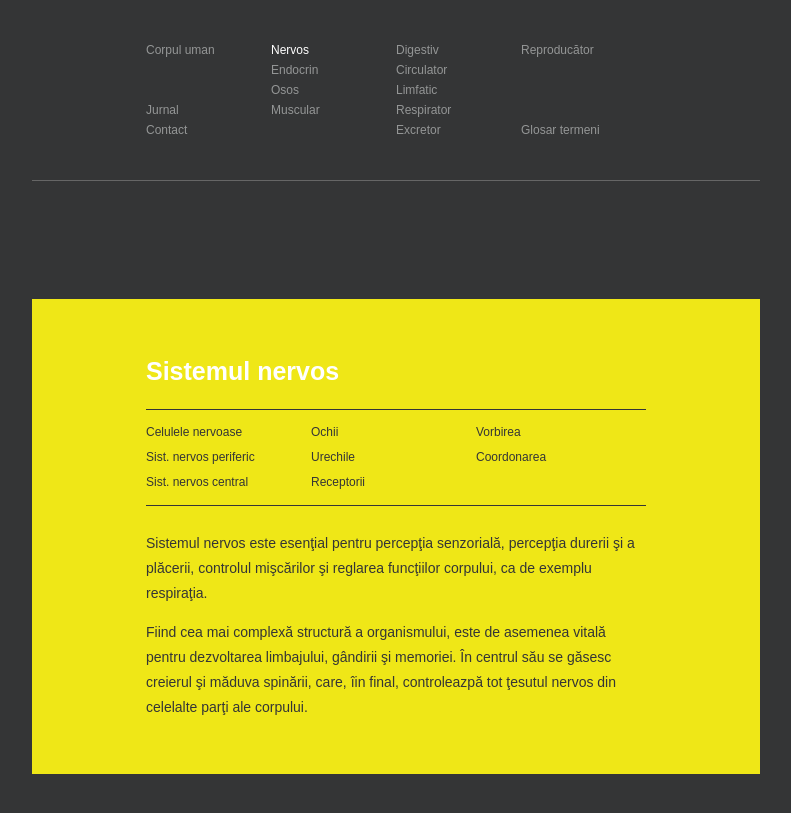
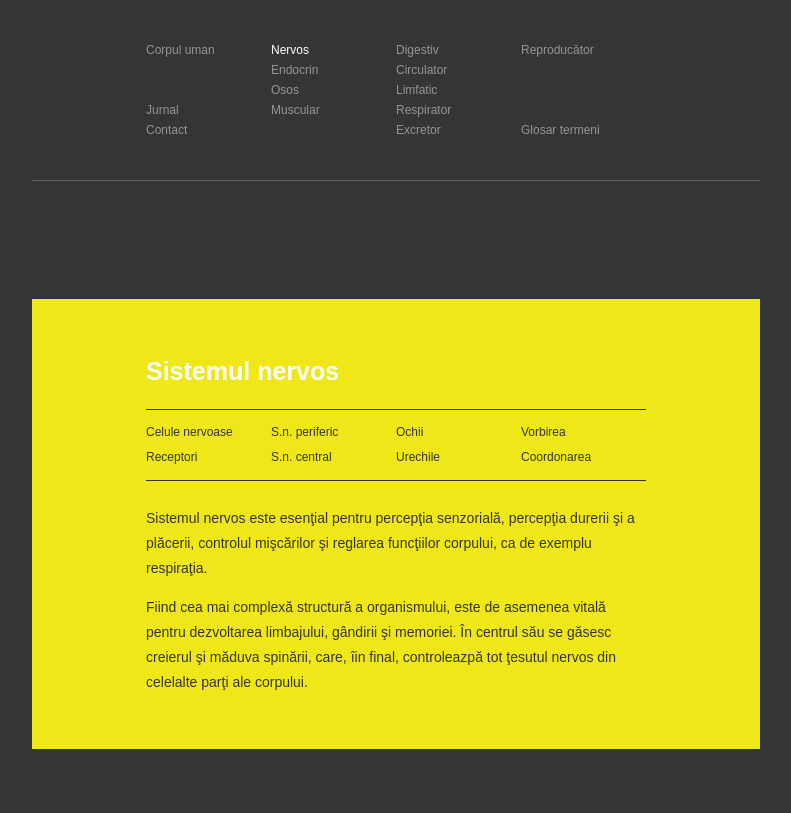
Before and after one commit to anatomics/anatomics.github.io, a Jekyll site: the page built from nervos/index.html, in a window 1280 px wide. Shown: the top 813 px of the page, without its empty margins (244-1035 px from the left). Built offline with Jekyll 4.4.1, drawn with Linux system fonts in a browser that asks for light colours.

Commit message:
Nervos changes

```diff
--- a/nervos/index.html
+++ b/nervos/index.html
@@ -9,14 +9,16 @@ section: c
 
 <div id="context">
 <ul class="inline">
-	<li><a href="#">Celulele nervoase</a></li>
-	<li><a href="#">Sist. nervos periferic</a></li>
-	<li><a href="#">Sist. nervos central</a></li>
+	<li><a href="#">Celule nervoase</a></li>
+	<li><a href="#">Receptori</a></li>
+</ul>
+<ul class="inline">
+	<li><a href="#">S.n. periferic</a></li>
+	<li><a href="#">S.n. central</a></li>
 </ul>
 <ul class="inline">
 	<li><a href="#">Ochii</a></li>
 	<li><a href="#">Urechile</a></li>
-	<li><a href="#">Receptorii</a></li>
 </ul>
 <ul class="inline">
 	<li><a href="#">Vorbirea</a></li>
--- a/style.css
+++ b/style.css
@@ -130,7 +130,7 @@ padding-top: 60px;
 }
 
 #context {
-height: 75px;
+height: 50px;
 padding: 10px 0;
 margin-bottom: 25px;
 border-top: #343536 1px solid;
@@ -140,7 +140,7 @@ border-bottom: #343536 1px solid;
 #context ul.inline {
 font-size: 12px;
 list-style: none;
-width: 165px;
+width: 125px;
 float: left;
 }
 
```
